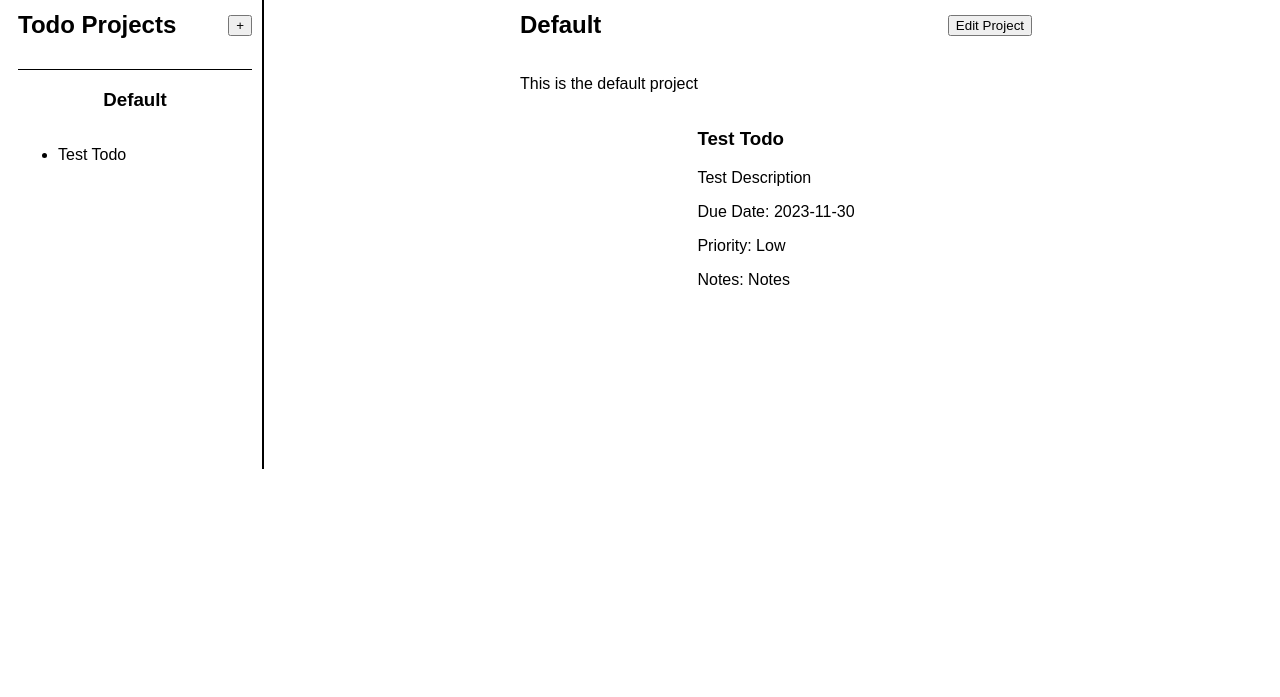
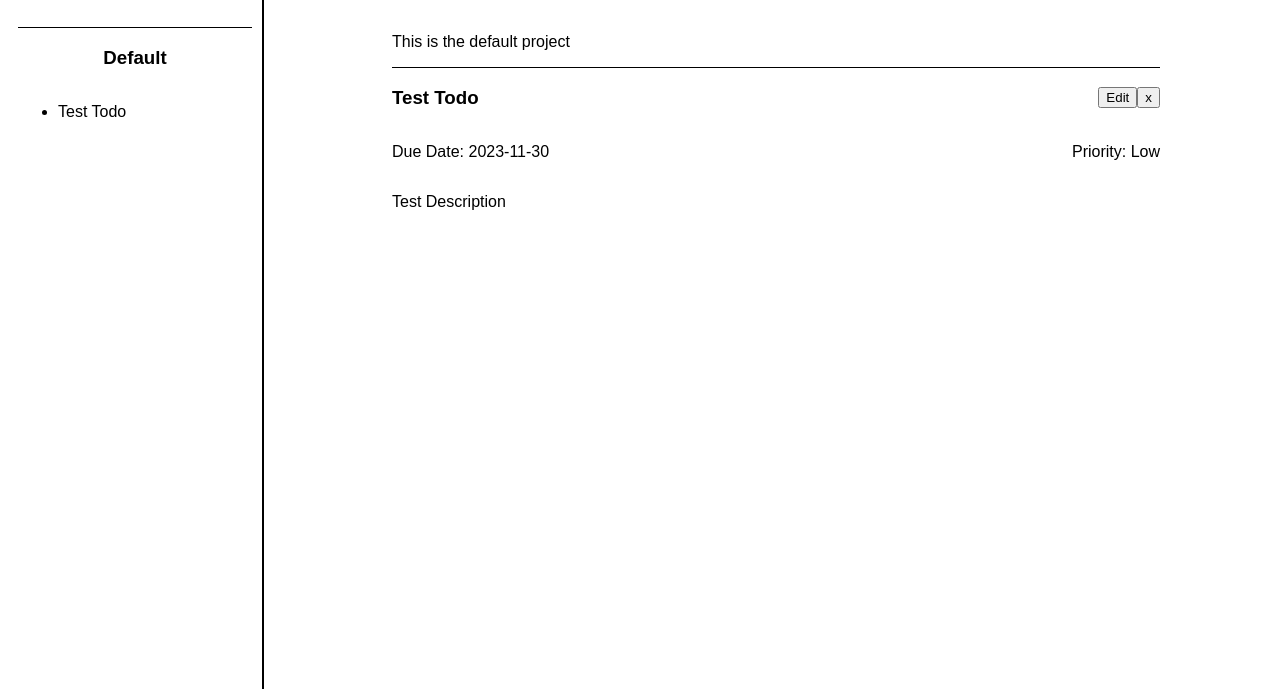
Before and after one commit to Locklear904/odin-todolist, a website built with webpack: page src/index.html in a window 1280 px wide. Shown: the part 136-833 px from the top of the page. Before the commit the page ends 800 px from the top, so only its background shows below. Built offline with nearby package versions, Linux system fonts and the light colour scheme.

Commit message:
Edit Main Project And Todo Styling
Give basic first pass of styling for the main page Project and listed
todos. Includes non-functional Edit and Delete buttons for the todos.
Also delete notes property from Todo class, as it seems redundant
with current iteration of description.

```diff
--- a/src/scripts/appLogic.js
+++ b/src/scripts/appLogic.js
@@ -9,11 +9,10 @@ class Project {
 }
 
 class Todo extends Project {
-    constructor(title, description = "", dueDate, priority = "Low", notes = "") {
+    constructor(title, description = "", dueDate = "None", priority = "Low") {
         super(title, description);
         this.dueDate = dueDate;
         this.priority = priority;
-        this.notes = notes;
     }
 }
 
@@ -34,7 +33,7 @@ function createNewProject() {
 
 function setupDefaults() {
     const defaultProject = new Project("Default", "This is the default project");
-    const defaultTodo = new Todo("Test Todo", "Test Description", "2023-11-30", "Low", "Notes");
+    const defaultTodo = new Todo("Test Todo", "Test Description", "2023-11-30", "Low");
     projects.push(defaultProject);
     defaultProject.todos.push(defaultTodo);
     displaySidebarContent(projects);
--- a/src/scripts/display.js
+++ b/src/scripts/display.js
@@ -37,27 +37,40 @@ function displayTodos(project) {
         let todoDiv = document.createElement('div');
         todoDiv.setAttribute('class', 'todoDiv');
         main.appendChild(todoDiv);
+        let todoHeader = document.createElement('div');
+        todoHeader.setAttribute('class', 'todoHeader');
+        todoDiv.appendChild(todoHeader);
         let todoTitle = document.createElement('h3');
         todoTitle.setAttribute('class', 'mainTodoTitle');
         todoTitle.textContent = todo.title;
-        todoDiv.appendChild(todoTitle);
+        todoHeader.appendChild(todoTitle);
+        let todoBtnDiv = document.createElement('div');
+        todoBtnDiv.setAttribute('class', 'todoBtnDiv');
+        todoHeader.appendChild(todoBtnDiv);
+        let todoEditBtn = document.createElement('button');
+        todoEditBtn.setAttribute('class', 'todoEditBtn');
+        todoEditBtn.textContent = "Edit";
+        todoBtnDiv.appendChild(todoEditBtn);
+        let todoDeleteBtn = document.createElement('button');
+        todoDeleteBtn.setAttribute('class', 'todoDeleteBtn');
+        todoDeleteBtn.textContent = "x";
+        todoBtnDiv.appendChild(todoDeleteBtn);
+        let todoInfoDiv = document.createElement('div');
+        todoInfoDiv.setAttribute('class', 'todoInfoDiv');
+        todoDiv.appendChild(todoInfoDiv);
+        let todoDueDate = document.createElement('time');
+        todoDueDate.setAttribute('class', 'todoDueDate');
+        todoDueDate.setAttribute('datetime', todo.dueDate);
+        todoDueDate.textContent = `Due Date: ${todo.dueDate}`;
+        todoInfoDiv.appendChild(todoDueDate);
+        let todoPriority = document.createElement('p');
+        todoPriority.setAttribute('class', 'todoPriority');
+        todoPriority.textContent = `Priority: ${todo.priority}`;
+        todoInfoDiv.appendChild(todoPriority);
         let todoDescription = document.createElement('p');
         todoDescription.setAttribute('class', 'todoDescription');
         todoDescription.textContent = todo.description;
         todoDiv.appendChild(todoDescription);
-        let todoDueDate = document.createElement('time');
-        todoDueDate.setAttribute('class', 'todoDueDate');
-        todoDueDate.setAttribute('datetime', todo.dueDate);
-        todoDueDate.textContent = `Due Date: ${todo.dueDate}`;
-        todoDiv.appendChild(todoDueDate);
-        let todoPriority = document.createElement('p');
-        todoPriority.setAttribute('class', 'todoPriority');
-        todoPriority.textContent = `Priority: ${todo.priority}`;
-        todoDiv.appendChild(todoPriority);
-        let todoNotes = document.createElement('p');
-        todoNotes.setAttribute('class', 'todoNotes');
-        todoNotes.textContent = `Notes: ${todo.notes}`;
-        todoDiv.appendChild(todoNotes);
     });
 }
 
--- a/src/style.css
+++ b/src/style.css
@@ -5,17 +5,20 @@ body {
     height: 100%;
     display: grid;
     grid-template-columns: 1fr 4fr;
-    grid-template-rows: 1fr 4fr;
+    grid-template-rows: auto 4fr;
 }
 
 header {
     grid-row: 1 / 2;
     grid-column: 1 / 3;
     text-align: center;
+    border-bottom: 2px solid black;
 }
 
 h1 {
     font-size: 3rem;
+    margin-top: 10px;
+    margin-bottom: 10px;
 }
 
 main {
@@ -26,8 +29,18 @@ main {
     align-items: center;
 }
 
-.projectDiv {
-    width: 50%;
+.projectDiv, .todoDiv {
+    width: 75%;
+}
+
+.projectHeader, .todoHeader, .todoInfoDiv {
+    display: flex;
+    justify-content: space-between;
+    align-items: center;
+}
+
+.todoDiv {
+    border-top: 1px solid black;
 }
 
 #sidebar {
@@ -38,6 +51,7 @@ main {
     gap: 10px;
     border-right: 2px solid black;
     padding: 10px;
+    min-height: 90vh;
 }
 
 #projectsHeader {
@@ -76,9 +90,3 @@ main {
 .sideProjectTitle {
     align-self: center;
 }
-
-.projectHeader {
-    display: flex;
-    justify-content: space-between;
-    align-items: center;
-}
```
Also changed, not shown: dist/main.js.
